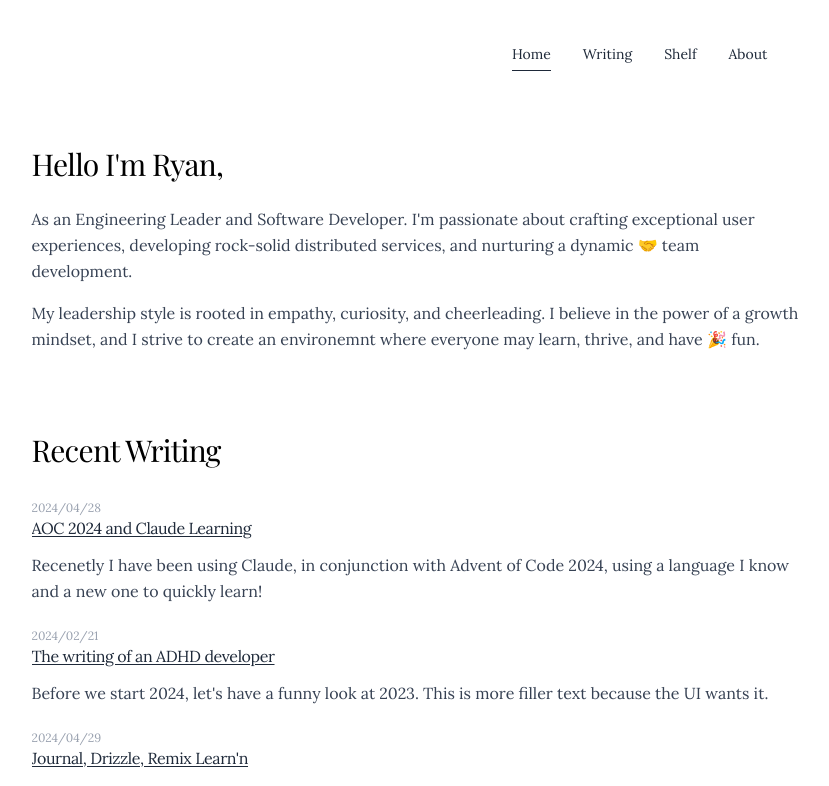
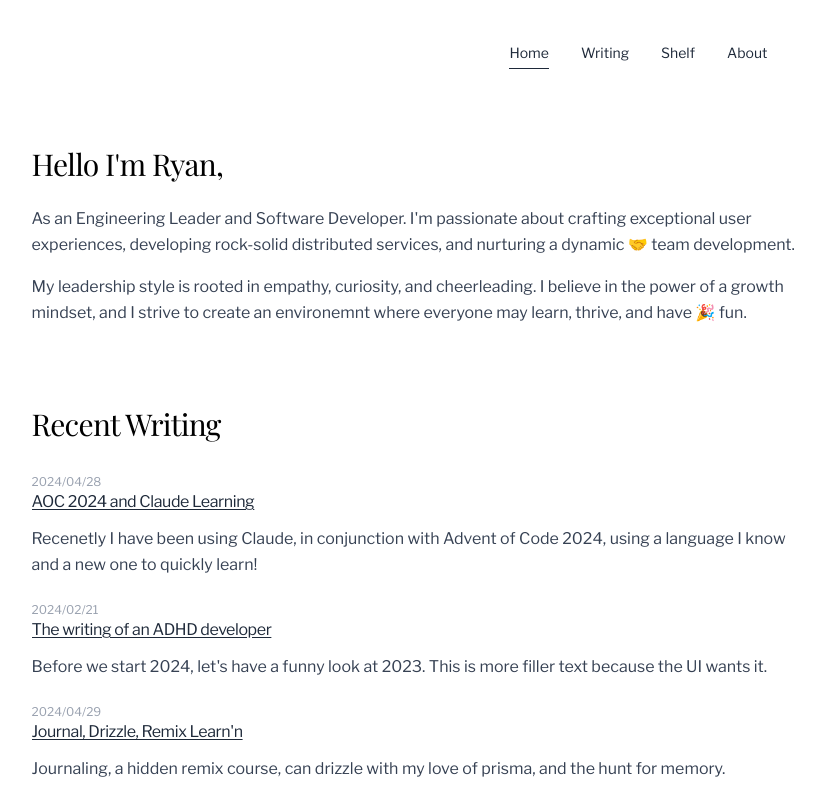
Before and after one commit to ryanyogan/2025-ryanyogan.com, a Next.js app: page / in a window 1280 px wide. Shown: the top 786 px of the page, without its empty margins (217-1046 px from the left). Built offline with nearby package versions, Linux system fonts and the light colour scheme; no server answers.

Commit message:
that is the font

```diff
--- a/src/app/layout.tsx
+++ b/src/app/layout.tsx
@@ -1,6 +1,6 @@
 import { Analytics } from "@vercel/analytics/react";
 import { SpeedInsights } from "@vercel/speed-insights/next";
-import { Lora, Playfair_Display } from "next/font/google";
+import { Libre_Franklin, Playfair_Display } from "next/font/google";
 
 import { NameTitle } from "@/components/name-title";
 import "@/styles/globals.css";
@@ -17,10 +17,10 @@ const playfair_display = Playfair_Display({
   variable: "--font-playfair",
 });
 
-const lora = Lora({
-  weight: ["400", "700"],
+const libre_franklin = Libre_Franklin({
+  weight: ["400", "500", "600", "700"],
   subsets: ["latin"],
-  variable: "--font-lora",
+  variable: "--font-libre",
 });
 
 export default function RootLayout({
@@ -29,7 +29,10 @@ export default function RootLayout({
   children: React.ReactNode;
 }) {
   return (
-    <html lang="en" className={`${playfair_display.variable} ${lora.variable}`}>
+    <html
+      lang="en"
+      className={`${playfair_display.variable} ${libre_franklin.variable}`}
+    >
       <body className="font-sans antialiased bg-white text-gray-900">
         <div className="max-w-3xl lg:max-w-4xl xl:max-w-4xl mx-auto px-4 sm:px-6 lg:px-8">
           <main className="sm:mt-6 mt-4 mb-24">
--- a/src/styles/globals.css
+++ b/src/styles/globals.css
@@ -1,7 +1,7 @@
 @import "tailwindcss";
 
 @theme {
-  --font-sans: var(--font-lora);
+  --font-sans: var(--font-libre);
   --font-serif: var(--font-playfair);
 }
 
```
